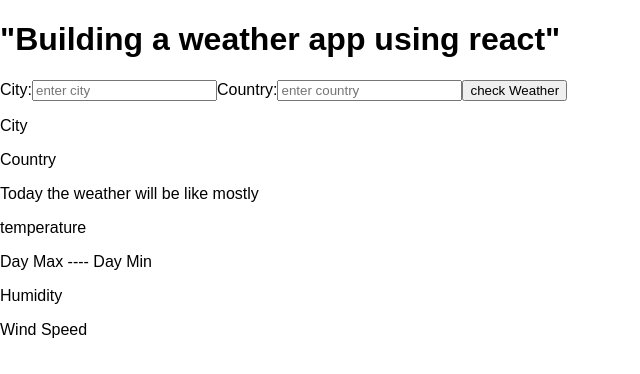
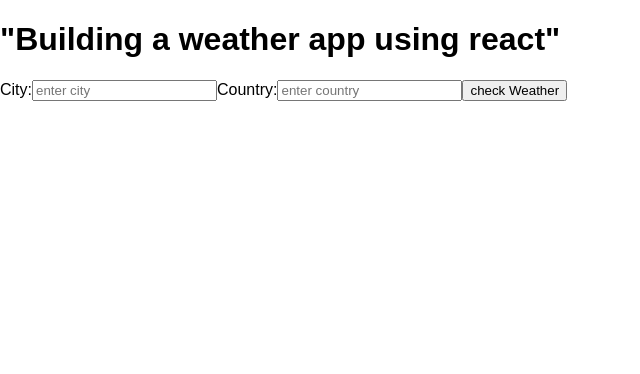
Before and after one commit to MadhuBeesetty/weatherapp-react.js, a React (Create React App) app in the folder weather-application/: page / in a window 1280 px wide. Shown: the top 374 px of the page, without its empty margins (0-640 px from the left). Built offline with nearby package versions, Linux system fonts and the light colour scheme.

Commit message:
final filtering of input data and validation

```diff
--- a/weather-application/src/App.js
+++ b/weather-application/src/App.js
@@ -14,7 +14,8 @@
     windspeed: undefined,
     weatherType: undefined,
     dayMax : undefined,
-    dayMin : undefined
+    dayMin : undefined,
+    error : undefined
   }
   weather = async (e) => {
     e.preventDefault();
@@ -22,6 +23,7 @@
     const country = e.target.elements.country.value;
     const connect_api = await fetch(`http://api.openweathermap.org/data/2.5/weather?q=${city},${country}&appid=${API_KEY}&units=metric`);
     const data = await connect_api.json();
+    if(city && country){
       console.log(data);
       this.setState({
         city: data.name,
@@ -33,6 +35,11 @@
         dayMax: data.main.temp_max,
         dayMin: data.main.temp_min
       })
+    }else{
+      this.setState({
+    error : "city or country not found"
+      });
+      }
   }
   render() {
     return (
@@ -47,6 +54,7 @@
           humidity={this.state.humidity}
           windspeed={this.state.windspeed}
           weatherType={this.state.weatherType}
+          error={this.state.error}
         />
       </div>
     );
--- a/weather-application/src/components/WeatherDisplay.js
+++ b/weather-application/src/components/WeatherDisplay.js
@@ -4,13 +4,13 @@
   render() {
     return(
       <div>
-        <p> City {this.props.city}</p>
-        <p> Country {this.props.country}</p>
-        <p> Today the weather will be like mostly {this.props.weatherType}</p>
-        <p> temperature {this.props.temperature}</p>
-        <p> Day Max {this.props.dayMax} ---- Day Min {this.props.dayMin}</p>
-        <p> Humidity {this.props.humidity}</p>
-        <p> Wind Speed {this.props.windspeed}</p>
+        {this.props.city && this.props.country && <p> City {this.props.city} Country {this.props.country}</p>}
+        {this.props.weatherType && <p> Today the weather will be like mostly {this.props.weatherType}</p>}
+        {this.props.temperature && <p> temperature {this.props.temperature}</p>}
+        {this.props.dayMax && this.props.dayMin && <p> Day Max {this.props.dayMax} ---- Day Min {this.props.dayMin}</p>}
+        {this.props.humidity && <p> Humidity {this.props.humidity}</p>}
+        {this.props.windspeed && <p> Wind Speed {this.props.windspeed}</p>}
+        {this.props.error && <p> ERROR!! {this.props.error}</p>}
       </div>
     )
   }
```
Lines whose indentation alone changed are shown as unchanged.
